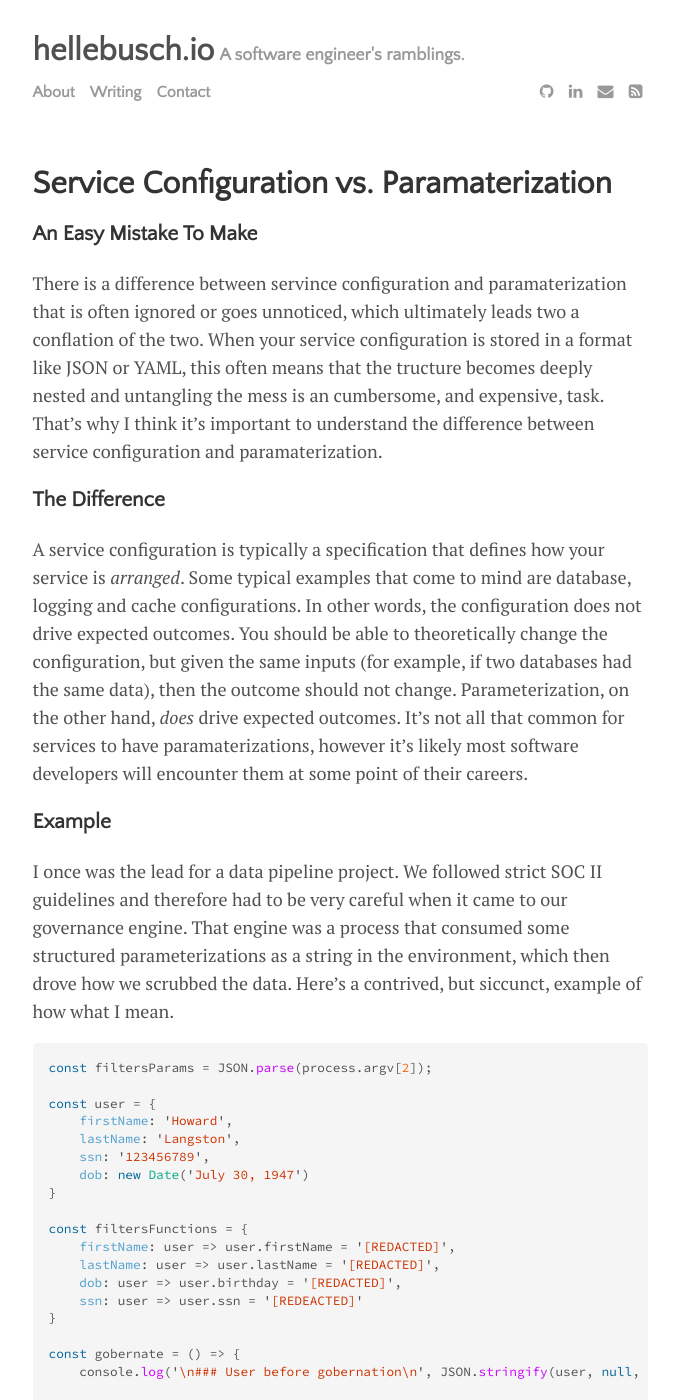
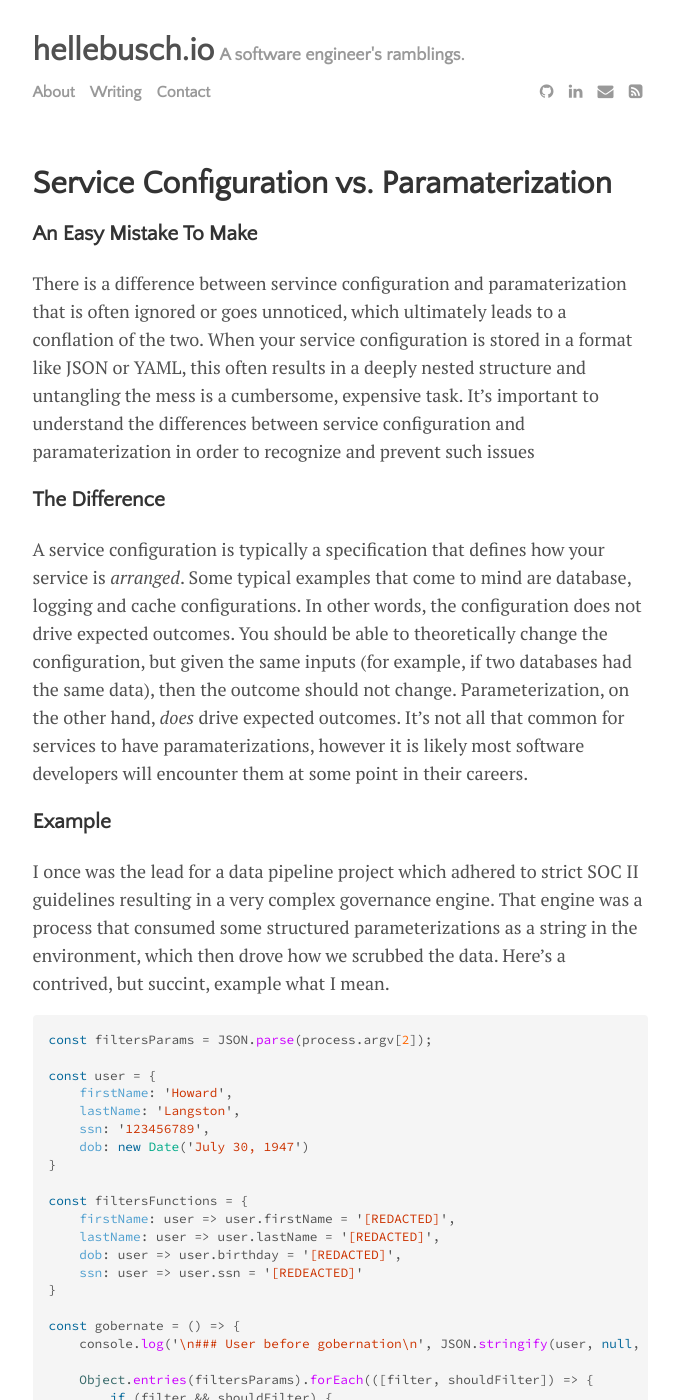
Before and after one commit to sahellebusch/hellebusch.io, a Jekyll site: the page built from _posts/2020-07-14-param-vs-config.md, in a window 1280 px wide and 1400 px high. Shown: the whole window, without its empty margins (300-974 px from the left). Built offline with Jekyll 4.4.1, drawn with Linux system fonts in a browser that asks for light colours.

Commit message:
fix spelling and grammar

````diff
--- a/_posts/2020-07-14-param-vs-config.md
+++ b/_posts/2020-07-14-param-vs-config.md
@@ -8,15 +8,15 @@ tags: [tech,service]
 
 ### An Easy Mistake To Make
 
-There is a difference between servince configuration and paramaterization that is often ignored or goes unnoticed, which ultimately leads two a conflation of the two. When your service configuration is stored in a format like JSON or YAML, this often means that the tructure becomes deeply nested and untangling the mess is an cumbersome, and expensive, task. That's why I think it's important to understand the difference between service configuration and paramaterization.
+There is a difference between servince configuration and paramaterization that is often ignored or goes unnoticed, which ultimately leads to a conflation of the two. When your service configuration is stored in a format like JSON or YAML, this often results in a deeply nested structure and untangling the mess is a cumbersome, expensive task. It's important to understand the differences between service configuration and paramaterization in order to recognize and prevent such issues
 
 ### The Difference
 
-A service configuration is typically a specification that defines how your service is _arranged_. Some typical examples that come to mind are database, logging and cache configurations. In other words, the configuration does not drive expected outcomes. You should be able to theoretically change the configuration, but given the same inputs (for example, if two databases had the same data), then the outcome should not change. Parameterization, on the other hand, _does_ drive expected outcomes.  It's not all that common for services to have paramaterizations, however it's likely most software developers will encounter them at some point of their careers.
+A service configuration is typically a specification that defines how your service is _arranged_. Some typical examples that come to mind are database, logging and cache configurations. In other words, the configuration does not drive expected outcomes. You should be able to theoretically change the configuration, but given the same inputs (for example, if two databases had the same data), then the outcome should not change. Parameterization, on the other hand, _does_ drive expected outcomes.  It's not all that common for services to have paramaterizations, however it is likely most software developers will encounter them at some point in their careers.
 
 ### Example
 
-I once was the lead for a data pipeline project. We followed strict SOC II guidelines and therefore had to be very careful when it came to our governance engine. That engine was a process that consumed some structured parameterizations as a string in the environment, which then drove how we scrubbed the data.  Here's a contrived, but siccunct, example of how what I mean.
+I once was the lead for a data pipeline project which adhered to strict SOC II guidelines resulting in a very complex governance engine. That engine was a process that consumed some structured parameterizations as a string in the environment, which then drove how we scrubbed the data.  Here's a contrived, but succint, example what I mean.
 
 ```javascript
 const filtersParams = JSON.parse(process.argv[2]);
````
